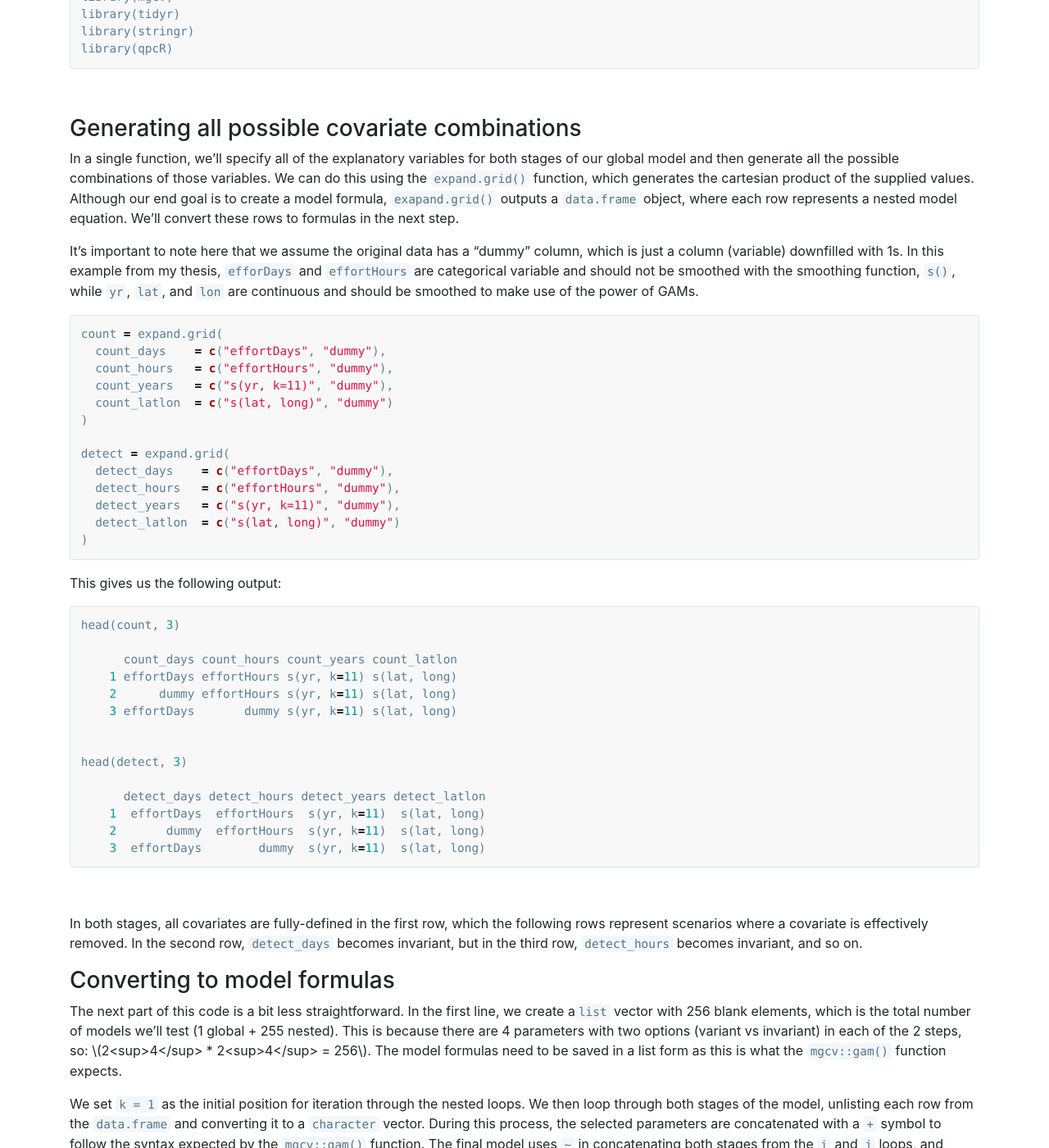
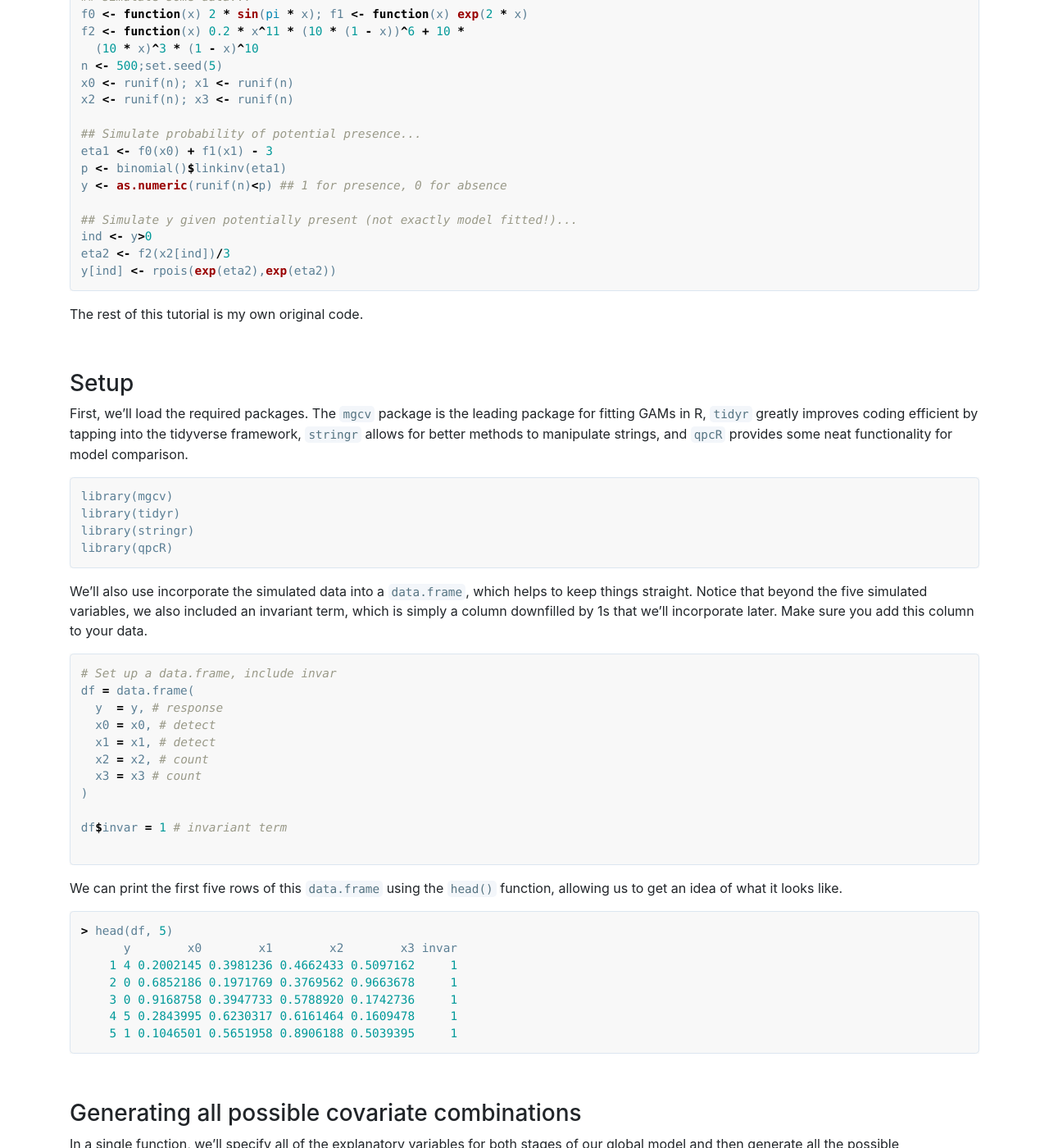
Before and after one commit to chrisyeh96/chrisyeh96.github.io, a Jekyll site: the page built from _posts/2019-05-29-Auto-Nested-Mod.md, in a window 1280 px wide and 1400 px high, scrolled down 1240 px. Shown: the whole window at 82% size. Built offline with Jekyll 4.4.1, drawn with Linux system fonts in a browser that asks for light colours; nearby versions of some CDN libraries; some of the changed text lies outside the part shown.

Commit message:
Update 2019-05-29-Auto-Nested-Mod.md

````diff
--- a/_posts/2019-05-29-Auto-Nested-Mod.md
+++ b/_posts/2019-05-29-Auto-Nested-Mod.md
@@ -5,7 +5,7 @@
 use_code: true
 ---
 
-<p style="text-align:center;"><i>This is a tutorial on model comparison for ziplss GAMs after automatically <br> generating all nested models and running them in parallel.</i></p>
+<p style="text-align:center;"><i>This is a reproducible-example tutorial on model comparison for ziplss GAMs after automatically <br> generating all nested models and running them in parallel.</i></p>
 
 <br>
 
@@ -21,6 +21,34 @@
 
 <br>
 
+### Borrowing simulated data from `mgcv` vignette
+
+It's important to have reproducible data in a tutorial like this, as it allows others to have an easier time trying out the code. The model we'll be working with is fairly niche and the typical reproducible example data sets (`mtcars`, `iris`) don't quite fit. However, the developer of the `ziplss` model provided some code that allows us to simulate data for modeling. This first chunk is borrowed directly from the `mgcv` vignette.
+
+```r
+## simulate some data...
+f0 <- function(x) 2 * sin(pi * x); f1 <- function(x) exp(2 * x)
+f2 <- function(x) 0.2 * x^11 * (10 * (1 - x))^6 + 10 *
+  (10 * x)^3 * (1 - x)^10
+n <- 500;set.seed(5)
+x0 <- runif(n); x1 <- runif(n)
+x2 <- runif(n); x3 <- runif(n)
+
+## Simulate probability of potential presence...
+eta1 <- f0(x0) + f1(x1) - 3
+p <- binomial()$linkinv(eta1)
+y <- as.numeric(runif(n)<p) ## 1 for presence, 0 for absence
+
+## Simulate y given potentially present (not exactly model fitted!)...
+ind <- y>0
+eta2 <- f2(x2[ind])/3
+y[ind] <- rpois(exp(eta2),exp(eta2))
+```
+
+The rest of this tutorial is my own original code.
+
+<br>
+
 ### Setup
 
 First, we'll load the required packages. The `mgcv` package is the leading package for fitting GAMs in R, `tidyr` greatly improves coding efficient by tapping into the tidyverse framework, `stringr` allows for better methods to manipulate strings, and `qpcR` provides some neat functionality for model comparison.
@@ -32,63 +60,87 @@
 library(qpcR)
 ```
 
+We'll also use incorporate the simulated data into a `data.frame`, which helps to keep things straight. Notice that beyond the five simulated variables, we also included an invariant term, which is simply a column downfilled by 1s that we'll incorporate later. Make sure you add this column to your data.
+
+```r
+# Set up a data.frame, include invar
+df = data.frame(
+  y  = y, # response
+  x0 = x0, # detect
+  x1 = x1, # detect
+  x2 = x2, # count
+  x3 = x3 # count
+)
+
+df$invar = 1 # invariant term
+
+```
+
+We can print the first five rows of this `data.frame` using the `head()` function, allowing us to get an idea of what it looks like.
+
+```r
+> head(df, 5)
+      y        x0        x1        x2        x3 invar
+    1 4 0.2002145 0.3981236 0.4662433 0.5097162     1
+    2 0 0.6852186 0.1971769 0.3769562 0.9663678     1
+    3 0 0.9168758 0.3947733 0.5788920 0.1742736     1
+    4 5 0.2843995 0.6230317 0.6161464 0.1609478     1
+    5 1 0.1046501 0.5651958 0.8906188 0.5039395     1
+```
+
 <br>
 
 ### Generating all possible covariate combinations
 
 In a single function, we'll specify all of the explanatory variables for both stages of our global model and then generate all the possible combinations of those variables. We can do this using the `expand.grid()` function, which generates the cartesian product of the supplied values. Although our end goal is to create a model formula, `exapand.grid()` outputs a `data.frame` object, where each row represents a nested model equation. We'll convert these rows to formulas in the next step.
 
-It's important to note here that we assume the original data has a "dummy" column, which is just a column (variable) downfilled with 1s. In this example from my thesis, `efforDays` and `effortHours` are categorical variable and should not be smoothed with the smoothing function, `s()`, while `yr`, `lat`, and `lon` are continuous and should be smoothed to make use of the power of GAMs.
-
 ```r
 count = expand.grid(
-  count_days    = c("effortDays", "dummy"),
-  count_hours   = c("effortHours", "dummy"),
-  count_years   = c("s(yr, k=11)", "dummy"),
-  count_latlon  = c("s(lat, long)", "dummy")
+  count_x2  = c("s(x2)", "invar"),
+  count_x3  = c("s(x3)", "invar")
 )
 
 detect = expand.grid(
-  detect_days    = c("effortDays", "dummy"),
-  detect_hours   = c("effortHours", "dummy"),
-  detect_years   = c("s(yr, k=11)", "dummy"),
-  detect_latlon  = c("s(lat, long)", "dummy")
+  detect_x0  = c("s(x0)", "invar"),
+  detect_x1  = c("s(x1)", "invar")
 )
+
 ```
 
 This gives us the following output:
 
 ```r
-head(count, 3)
+> print(count)
 
-      count_days count_hours count_years count_latlon
-    1 effortDays effortHours s(yr, k=11) s(lat, long)
-    2      dummy effortHours s(yr, k=11) s(lat, long)
-    3 effortDays       dummy s(yr, k=11) s(lat, long)
+      count_x2 count_x3
+    1    s(x2)    s(x3)
+    2    invar    s(x3)
+    3    s(x2)    invar
+    4    invar    invar
 
+> print(detect)
 
-head(detect, 3)
-
-      detect_days detect_hours detect_years detect_latlon
-    1  effortDays  effortHours  s(yr, k=11)  s(lat, long)
-    2       dummy  effortHours  s(yr, k=11)  s(lat, long)
-    3  effortDays        dummy  s(yr, k=11)  s(lat, long)
+      detect_x0 detect_x1
+    1     s(x0)     s(x1)
+    2     invar     s(x1)
+    3     s(x0)     invar
+    4     invar     invar
 ```
 
 <br>
 
-In both stages, all covariates are fully-defined in the first row, which the following rows represent scenarios where a covariate is effectively removed. In the second row, `detect_days` becomes invariant, but in the third row, `detect_hours` becomes invariant, and so on.
+In both stages, all covariates are fully-defined in the first row, which the following rows represent scenarios where a covariate is effectively removed. In the second row, `x2` becomes invariant, but in the third row, `x3` becomes invariant, and in the fourth row, both terms become invariant.
 
 ### Converting to model formulas
 
-The next part of this code is a bit less straightforward. In the first line, we create a`list` vector with 256 blank elements, which is the total number of models we'll test (1 global + 255 nested). This is because there are 4 parameters with two options (variant vs invariant) in each of the 2 steps, so: $$2<sup>4</sup> * 2<sup>4</sup> = 256$$. The model formulas need to be saved in a list form as this is what the `mgcv::gam()` function expects.
+The next part of this code is a bit less straightforward. In the first line, we create a`list` vector with 256 blank elements, which is the total number of models we'll test (1 global + 255 nested). This is because there are 4 parameters with two options (variant vs invariant) in each of the 2 steps, so: $$2<sup>2</sup> * 2<sup>2</sup> = 16$$. The model formulas need to be saved in a list form as this is what the `mgcv::gam()` function expects.
 
 We set `k = 1` as the initial position for iteration through the nested loops. We then loop through both stages of the model, unlisting each row from the `data.frame` and converting it to a `character` vector. During this process, the selected parameters are concatenated with a `+` symbol to follow the syntax expected by the `mgcv::gam()` function. The final model uses `~` in concatenating both stages from the `i` and `j` loops, and again uses `~` to specify the predictor (here, `maxFlock`).
 
-Finally, `k = k + 1` increments the process through the 256 iterations.
+Finally, `k = k + 1` increments the process through the 16 iterations.
 
 ```r
-model.formulas = vector("list", 256)
+model.formulas = vector("list", 16)
 k = 1
 for (i in 1:length(count[, 1])) {
   a = as.character(unlist(count[i, ])) %>%
@@ -98,24 +150,23 @@
     b = as.character(unlist(detect[j, ])) %>%
       str_flatten(collapse = " + ")
 
-    model.formulas[[k]] = list(formula(str_glue("maxFlock", " ~ ", a)),
-                         formula(str_glue(" ~ ", b)))
+    model.formulas[[k]] = list(formula(str_glue("y", " ~ ", a)),
+                               formula(str_glue(" ~ ", b)))
     k = k + 1
   }
 }
 ```
 
-Printing the first item in the list results in the appropriately-formatted model formula of the global model, while `model.formulas[[2:256]]` contains all of the nested models.
+Printing the first item in the list results in the appropriately-formatted model formula of the global model.
 
 ```r
 print(model.formulas[[1]])
 
     [[1]]
-    maxFlock ~ effortDays + effortHours + s(yr, k = 11) + s(lat,
-        long)
+    y ~ s(x2) + s(x3)
 
     [[2]]
-    ~effortDays + effortHours + s(yr, k = 11) + s(lat, long)
+    ~s(x0) + s(x1)
 ```
 
 In the resulting formula for the global model shown above, we see that the formula is in a nested list structure, where `model.formulas[[1]][[1]]` is the count stage and `model.formulas[[1]][[2]]` is the detection stage. These formulas are now ready to be used in the `mgcv::gam()` function.
@@ -128,28 +179,24 @@
 
 ```r
 count.names = expand.grid(
-  count_days    = c("D", "."),
-  count_hours   = c("H", "."),
-  count_years   = c("Y", "."),
-  count_latlon  = c("L", ".")
+  count_x2  = c("x2", "."),
+  count_x3  = c("x3", ".")
 )
 
 detect.names = expand.grid(
-  detect_days    = c("D", "."),
-  detect_hours   = c("H", "."),
-  detect_years   = c("Y", "."),
-  detect_latlon  = c("L", ".")
+  detect_x0  = c("x0", "."),
+  detect_x1  = c("x1", ".")
 )
 
-model.names = vector("list", 256)
+model.names = vector("list", 16)
 k = 1
 for (i in 1:length(count.names[, 1])) {
   a = as.character(unlist(count.names[i, ]))
-  a = paste(a, collapse = "")
+  a = paste(a, collapse = ",")
 
   for (j in 1:length(detect.names[, 1])) {
     b = as.character(unlist(detect.names[j, ]))
-    b = paste(b, collapse = "")
+    b = paste(b, collapse = ",")
 
     model.names[[k]] = paste(str_glue("N(", a, ")", "Phi(", b, ")"))
     k = k + 1
@@ -163,13 +210,13 @@
 head(model.names, 3)
 
     [[1]]
-    [1] "N(DHYL)Phi(DHYL)"
+    [1] "N(x2,x3)Phi(x0,x1)"
 
     [[2]]
-    [1] "N(DHYL)Phi(.HYL)"
+    [1] "N(x2,x3)Phi(.,x1)"
 
     [[3]]
-    [1] "N(DHYL)Phi(D.YL)"
+    [1] "N(x2,x3)Phi(x0,.)"
 
 ```
 
@@ -189,7 +236,7 @@
 Next, using `doParallel::foreach()`, we loop through all of the model names and formulas and fit our GAM model in the `mgcv` package. After running these models, `stopCluster` unassigns our core cluster allowing all cores to be used as normal. Forgetting to do this can cause glitches later. If you're using a Mac OS machine, you can exclude `.packages = c("mgcv")`, which is required on a Windows machine. Although we're using parallel computing to expedite the process, we can still expect that this will still take a considerable amount of time, especially as more covariates are included in the model.
 
 ```r
-model.fits = foreach(i = 1:256, .packages = c("mgcv")) %dopar% {
+model.fits = foreach(i = 1:16, .packages = c("mgcv")) %dopar% {
   assign(model.names[[i]],
          gam(
            formula = model.formulas[[i]],
@@ -204,7 +251,7 @@
 We can then assign the model names to the model formulas, which helps us more immediately interpret the output from the model comparison process that comes next.
 
 ```r
-for (i in 1:256) {
+for (i in 1:16) {
   assign(model.names[[i]],
          model.fits[[i]])
 }
@@ -230,23 +277,37 @@
 models.aic = eval(parse(text = aic.call))
 ```
 
-At this point, we have an AIC score for each model, which can then be used to calculate model weights for the final model comparison table. We can calculate model weights by using `qpcR::akaike.weights()`, and then format the results in a table as a `data.frame()`, ordered by the ΔAIC metric. this allows us to determine the top model as well as model significance. We also round the weights to make them more immediately interpretable.
+At this point, we have an AIC score for each model, which can then be used to calculate model weights for the final model comparison table. We can calculate model weights by using `qpcR::akaike.weights()`, and then format the results in a table as a `data.frame()`, ordered by the ΔAIC metric. this allows us to determine the top model as well as model significance. We also round the numeric columns to make them more immediately interpretable.
 
 ```r
 models.weights = akaike.weights(models.aic$AIC)
 models.aictab = cbind(models.aic, models.weights)
 models.aictab = models.aictab[order(models.aictab["deltaAIC"]), ]
-models.aictab$weights = round(models.aictab$weights, 4)
+models.aictab = round(models.aictab,2)
 ```
 
-Finally, we can print the first three elements of our model comparison table.
+Finally, we can print the resulting model comparison table
 
 ```r
-head(models.aictab, 3)
-                   model    df      AIC deltaAIC    re.LL weights
-    1 `N(.HYL)Phi(DHYL)` 76.13 117287.4     0.00 1.00e+00  0.7723
-    2 `N(DHYL)Phi(DHYL)` 77.61 117289.9     2.44 2.95e-01  0.2276
-    3 `N(.H.L)Phi(DHYL)` 68.68 117305.9    18.52 9.53e-05  0.0001
+> print(models.aictab)
+
+                           df     AIC deltaAIC rel.LL weights
+    `N(x2,.)Phi(x0,x1)` 14.94 1719.46     0.00   1.00    0.78
+    N(x2,x3)Phi(x0,x1)  16.24 1722.00     2.54   0.28    0.22
+    `N(x2,.)Phi(.,x1)`  12.17 1748.23    28.77   0.00    0.00
+    `N(x2,x3)Phi(.,x1)` 13.17 1750.17    30.71   0.00    0.00
+    `N(x2,.)Phi(x0,.)`  14.03 1795.04    75.58   0.00    0.00
+    `N(x2,x3)Phi(x0,.)` 15.08 1797.06    77.60   0.00    0.00
+    `N(x2,.)Phi(.,.)`    9.91 1825.14   105.68   0.00    0.00
+    `N(x2,x3)Phi(.,.)`  10.95 1827.16   107.70   0.00    0.00
+    `N(.,x3)Phi(x0,x1)` 16.15 2938.32  1218.86   0.00    0.00
+    `N(.,x3)Phi(.,x1)`  12.42 2965.17  1245.71   0.00    0.00
+    `N(.,.)Phi(x0,x1)`   7.03 2989.60  1270.14   0.00    0.00
+    `N(.,x3)Phi(x0,.)`  15.24 3013.90  1294.44   0.00    0.00
+    `N(.,.)Phi(.,x1)`    3.59 3017.03  1297.57   0.00    0.00
+    `N(.,x3)Phi(.,.)`   10.82 3043.42  1323.95   0.00    0.00
+    `N(.,.)Phi(x0,.)`    6.13 3065.18  1345.71   0.00    0.00
+    `N(.,.)Phi(.,.)`     2.00 3095.28  1375.81   0.00    0.00
 ```
 
 In this example, one of the nested models performs significantly better than the global model (ΔAIC > 2), although the global model still has a weight of ~22.76%. After this, we would be able to use these model weights for model averaging.
````
